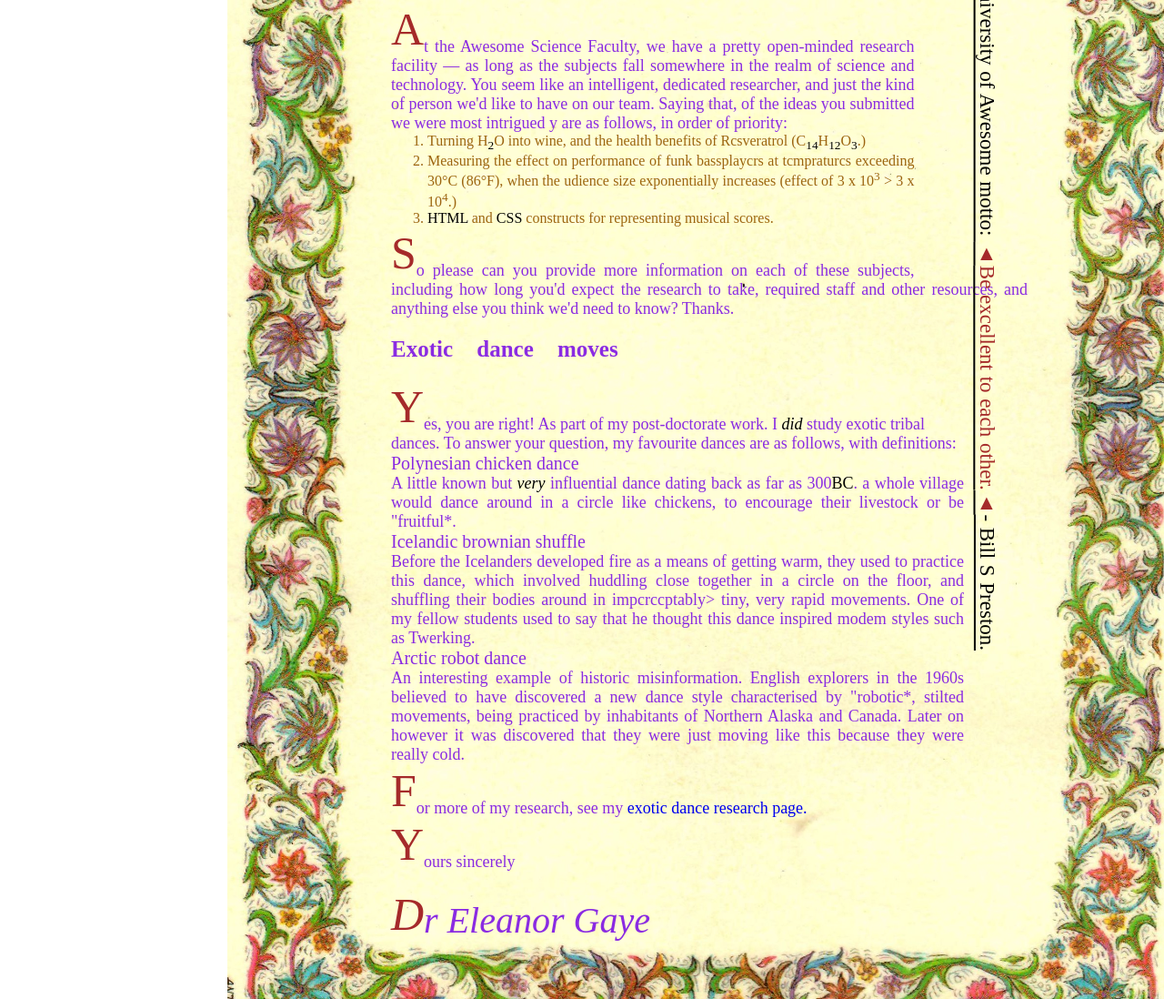
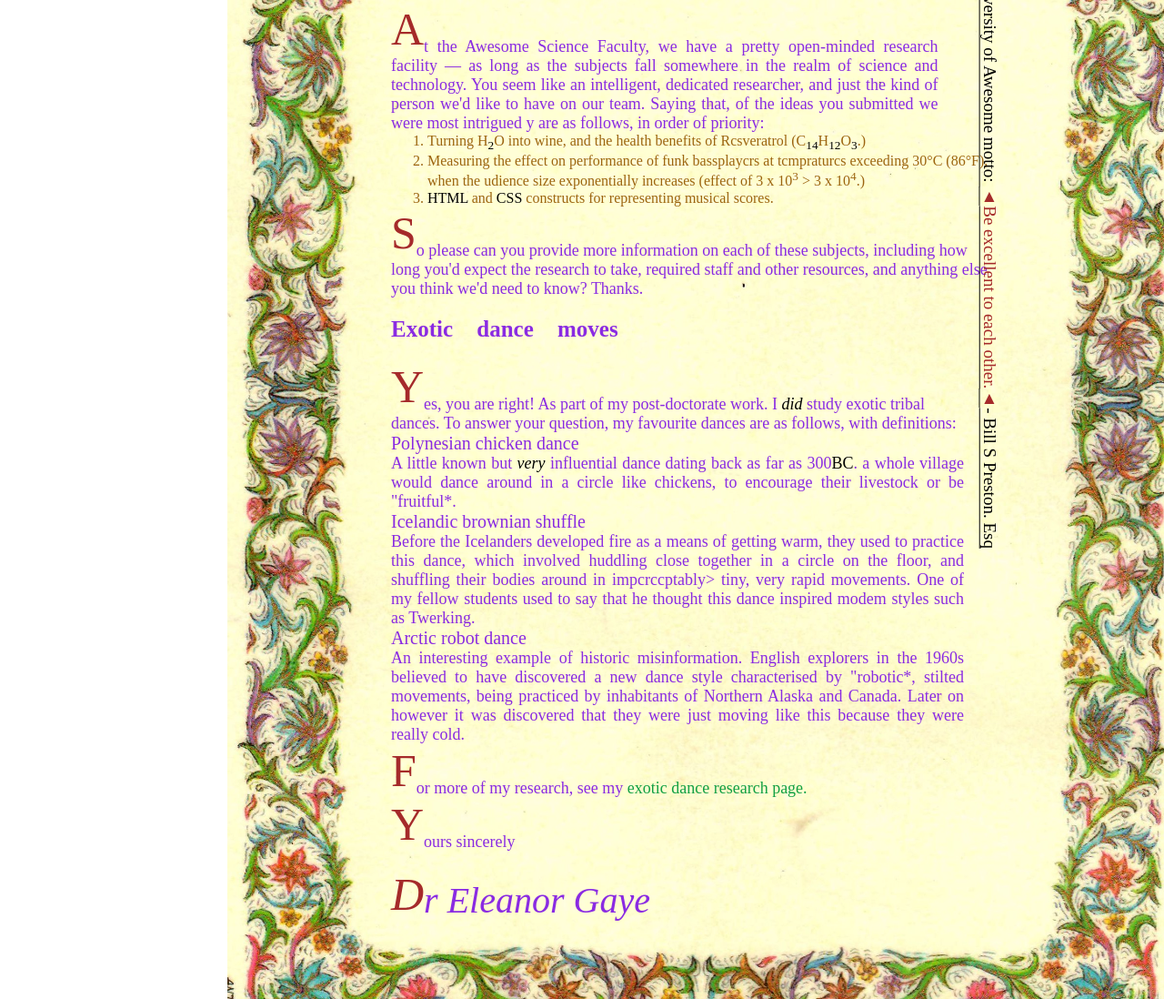
Before and after one commit to DaniellaBarraza125/Ejercicio-estilo-carta-Css, a plain HTML site: page index.html in a window 1280 px wide. Shown: the part 1793-2891 px from the top of the page at 91% size. Drawn offline with Linux system fonts and the light colour scheme; a web font is replaced by a local one.

Commit message:
dando estilo

```diff
--- a/index.html
+++ b/index.html
@@ -58,10 +58,10 @@
                 <p>At the Awesome Science Faculty, we have a pretty open-minded research facility — as long as the subjects fall somewhere in the realm of science and technology. You seem like an intelligent, dedicated researcher, and just the kind of person we'd like to have on our team. Saying that, of the ideas you submitted we were most intrigued y are as follows, in order of priority:</p>
                         <ol>
                              <li>Turning H<sub>2</sub>O into wine, and the health benefits of Rcsveratrol (C<sub>14</sub>H<sub>12</sub>O<sub>3</sub>.)</li>
-                            <li>Measuring the effect on performance of funk bassplaycrs at tcmpraturcs exceeding 30°C (86°F), when the udience size exponentially increases (effect of 3 x 10<sup>3</sup> > 3 x 10<sup>4</sup>.)</li>
+                            <li>Measuring the effect on performance of funk bassplaycrs at tcmpraturcs exceeding 30°C (86°F),<br> when the udience size exponentially increases (effect of 3 x 10<sup>3</sup> > 3 x 10<sup>4</sup>.)</li>
                             <li><abbr title= "HiperText Markup Language">HTML</abbr> and <abbr title= "Cascading Style Sheets">CSS</abbr> constructs for representing musical scores.</li>
                         </ol>
-                <p>So please can you provide more information on each of these subjects, including how long you'd expect the research to take, required staff and other resources, and anything else you think we'd need to know? Thanks.</p>
+                <p>So please can you provide more information on each of these subjects, including how <br>long you'd expect the research to take, required staff and other resources, and anything else <br> you think we'd need to know? Thanks.</p>
 
                 <h2>Exotic dance moves</h2>
                 <p> Yes, you are right! As part of my post-doctorate work. I <em>did </em>study exotic tribal <br>dances. To answer your question, my favourite dances are as follows, with definitions:</p>
--- a/style.css
+++ b/style.css
@@ -49,6 +49,9 @@ h2{
 p  {
     font-size: 18px;
 }
+a {
+    color: rgb(18, 160, 68)
+    }
 
 ul {
     width: 150px;
@@ -68,7 +71,7 @@ ul:hover {
     height: 150px;
     font-size: 25px;
     transition: 1s ease;
-    background-color: rgb(252, 207, 226);
+    background-color: rgba(241, 221, 229, 0.501);
     opacity: 100%;
     border-bottom: solid 7px rgb(197, 155, 172);
     border-right: solid 7px rgb(197, 155, 172);
@@ -114,14 +117,14 @@ p::first-letter {
   }
   p.verticalt {
     writing-mode: vertical-rl;
-    font-size: 23px;
+    font-size: 19px;
     padding: 20px;
     text-decoration: underline;
 
   }
   .tvertical {
     position: relative;
-    top:  480px;
-    left: 20px;
+    top:  470px;
+    left: 25px;
     float: right;
     }
```
